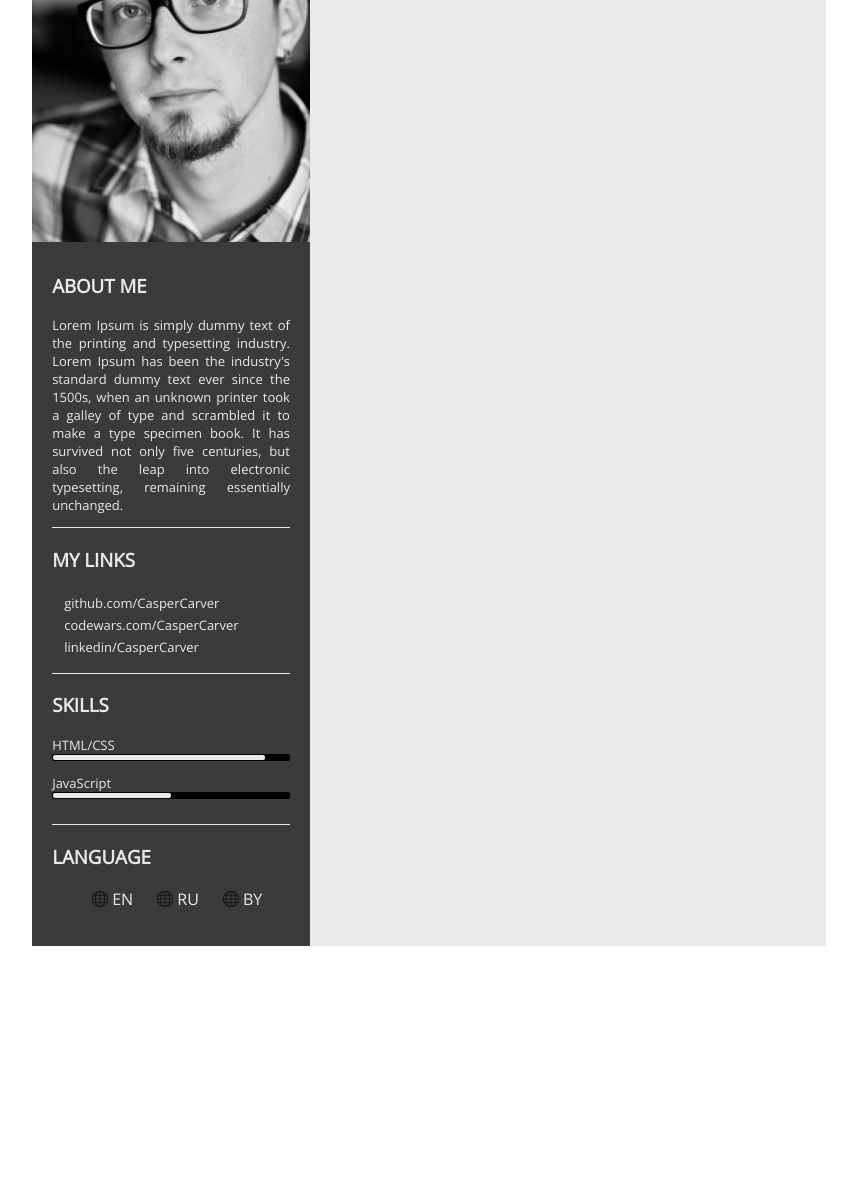
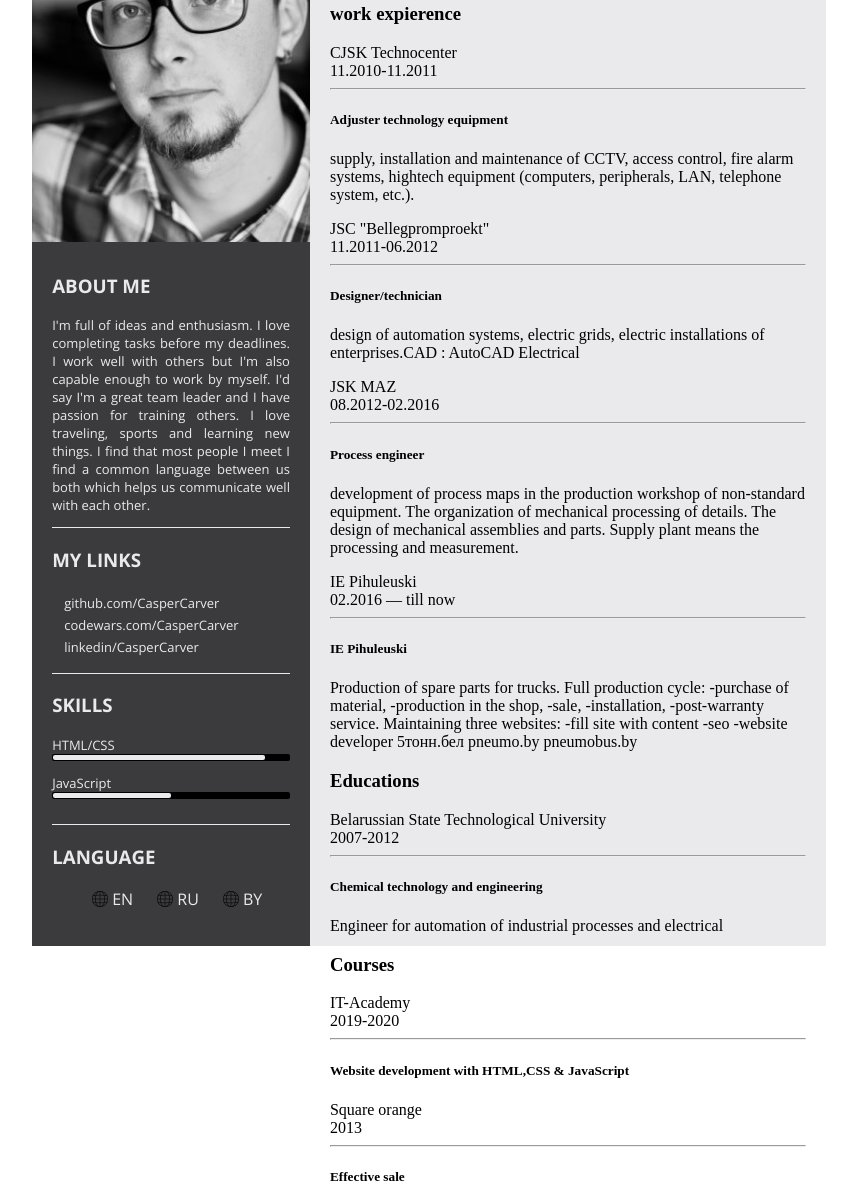
Before and after one commit to glebpigulevsky/rsschool-cv, a plain HTML site: page index.html in a window 1280 px wide. Shown: the part 195-1380 px from the top of the page, without its empty margins (211-1068 px from the left). Before the commit the page ends 1160 px from the top, so only its background shows below. Drawn offline with nearby package versions, Linux system fonts and the light colour scheme.

Commit message:
fix: change layout for index items to fix bugs

```diff
--- a/index.html
+++ b/index.html
@@ -6,7 +6,7 @@
     <script src="https://use.fontawesome.com/5dd3d5ee99.js"></script>
     <link rel="stylesheet" href="styles.css">
 
-    <link href="https://fonts.googleapis.com/css?family=Open+Sans&display=swap" rel="stylesheet">
+    <link href="https://fonts.googleapis.com/css?family=Open+Sans:400,700&display=swap" rel="stylesheet">
     <title>Document</title>
 
 </head>
@@ -17,7 +17,7 @@
             <div class="aboutMe">
                 <h3>about me</h3>
 
-                <p>Lorem Ipsum is simply dummy text of the printing and typesetting industry. Lorem Ipsum has been the industry's standard dummy text ever since the 1500s, when an unknown printer took a galley of type and scrambled it to make a type specimen book. It has survived not only five centuries, but also the leap into electronic typesetting, remaining essentially unchanged.</p>
+                <p>I'm full of ideas and enthusiasm. I love completing tasks before my deadlines. I work well with others but I'm also capable enough to work by myself. I'd say I'm a great team leader and I have passion for training others. I love traveling, sports and learning new things. I find that most people I meet I find a common language between us both which helps us communicate well with each other.</p>
             </div>
 
             <vr></vr>
@@ -70,12 +70,137 @@
                     <p>Front-end developer</p>
                 </div>
                 <div class="headerAdress">Belarus, Minsk<br>
-                    tel: +375336310032<br>
-                    e-mail: pigulevsky.gleb@ya.ru
+                    <a href="tel:+375336310032">+375336310032</a><br>
+                    <a href="mailto:pigulevsky.gleb@ya.ru">pigulevsky.gleb@ya.ru</a>
                 </div>
             </div>
             <vr>
 
+            <div class="workExpierence">
+                <h3>
+                    work expierence
+                </h3>
+                <div class="workPlace">
+                    <div class="workName">
+                        CJSK Technocenter<br>
+                        11.2010-11.2011
+
+                    </div>
+                    <hr>
+                    <div class="workDiscribe">
+                        <h5>Adjuster technology equipment</h5>
+                        <p>
+                            supply, installation and maintenance of CCTV,
+                            access control, fire alarm systems,
+                            hightech equipment
+                            (computers, peripherals, LAN, telephone system, etc.).
+
+                        </p>
+
+                    </div>
+                </div>
+
+                <div class="workPlace">
+                    <div class="workName">
+                    JSC "Bellegpromproekt"<br>
+                    11.2011-06.2012
+                    </div>
+                <hr>
+                <div class="workDiscribe">
+                    <h5>Designer/technician</h5>
+                    <p>
+                        design of automation systems, electric grids,
+                        electric installations of enterprises.CAD : AutoCAD Electrical
+                    </p>
+
+                </div>
+                </div>
+                <div class="workPlace">
+                    <div class="workName">
+                        JSK MAZ<br>
+                        08.2012-02.2016
+                        </div>
+                    <hr>
+                    <div class="workDiscribe">
+                        <h5>Process engineer</h5>
+                        <p>
+                            development of process maps in the production workshop of non-standard equipment. The organization of mechanical processing of details. The design of mechanical assemblies and parts. Supply plant means the processing and measurement.
+
+                        </p>
+
+                    </div>
+
+                </div>
+
+                <div class="workPlace">
+                    <div class="workName">
+                        IE Pihuleuski<br>
+                        02.2016 — till now
+                        </div>
+                    <hr>
+                    <div class="workDiscribe">
+                        <h5>IE Pihuleuski</h5>
+                        <p>
+                            Production of spare parts for trucks. Full production cycle: -purchase of material, -production in the shop, -sale, -installation, -post-warranty service. Maintaining three websites: -fill site with content -seo -website developer  5тонн.бел pneumo.by pneumobus.by
+
+                        </p>
+
+                    </div>
+
+                </div>
+            </div>
+            <vr>
+
+            <div class="education">
+                <h3>
+                    Educations
+                </h3>
+
+                <div class="workPlace">
+                    <div class="workName">
+                        Belarussian State Technological University<br>
+                        2007-2012
+
+                    </div>
+                    <hr>
+                    <div class="workDiscribe">
+                        <h5>Chemical technology and engineering</h5>
+                        <p>
+                            Engineer for automation of industrial processes and electrical
+                        </p>
+
+                    </div>
+                </div>
+
+            </div>
+
+            <div class="courses">
+                <h3>
+                    Courses
+                </h3>
+                <div class="workPlace">
+                    <div class="workName">
+                        IT-Academy<br>
+                        2019-2020
+
+                    </div>
+                    <hr>
+                    <div class="workDiscribe">
+                        <h5>Website development with HTML,CSS & JavaScript</h5>
+                    </div>
+                </div>
+                <div class="workPlace">
+                    <div class="workName">
+                        Square orange<br>
+                        2013
+
+                    </div>
+                    <hr>
+                    <div class="workDiscribe">
+                        <h5>Effective sale</h5>
+                    </div>
+                </div>
+            </div>
         </div>
     </div>
 
```
